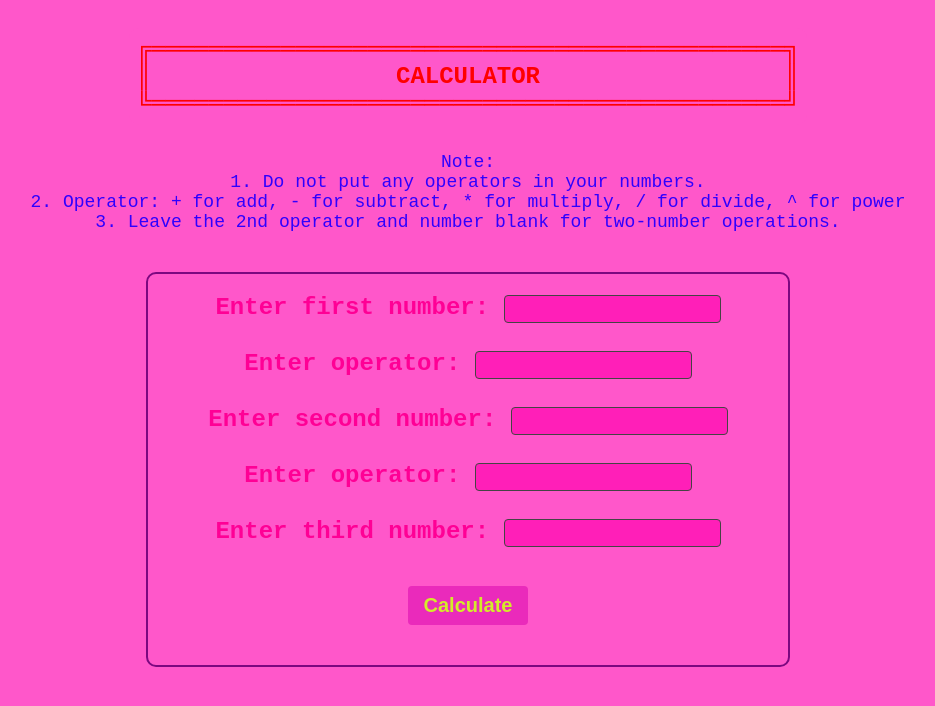
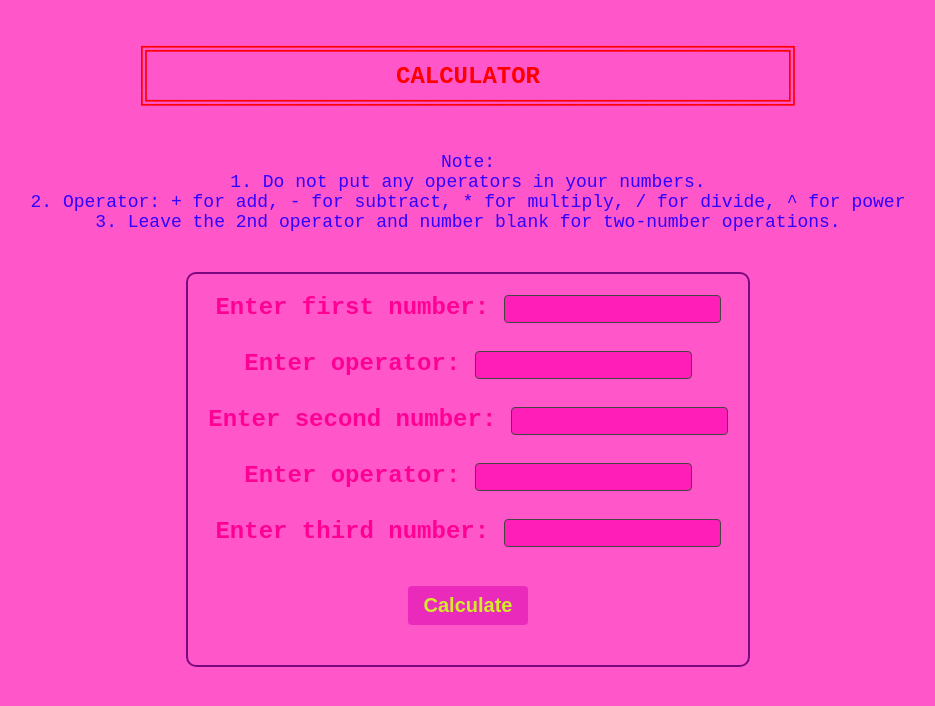
Before and after one commit to Joel-Lo/Calculator, a plain HTML site: page index.html in a window 1280 px wide. Shown: the whole page, without its empty margins (172-1107 px from the left). Drawn offline with Linux system fonts and the light colour scheme.

Commit message:
Bug fix 4

```diff
--- a/index.html
+++ b/index.html
@@ -35,7 +35,7 @@
             text-align: center;
             font-size: 24px;
             background: #ff57ca;
-            width: 600px;
+            width: 'device-width';
 
         }
         .note {
```
